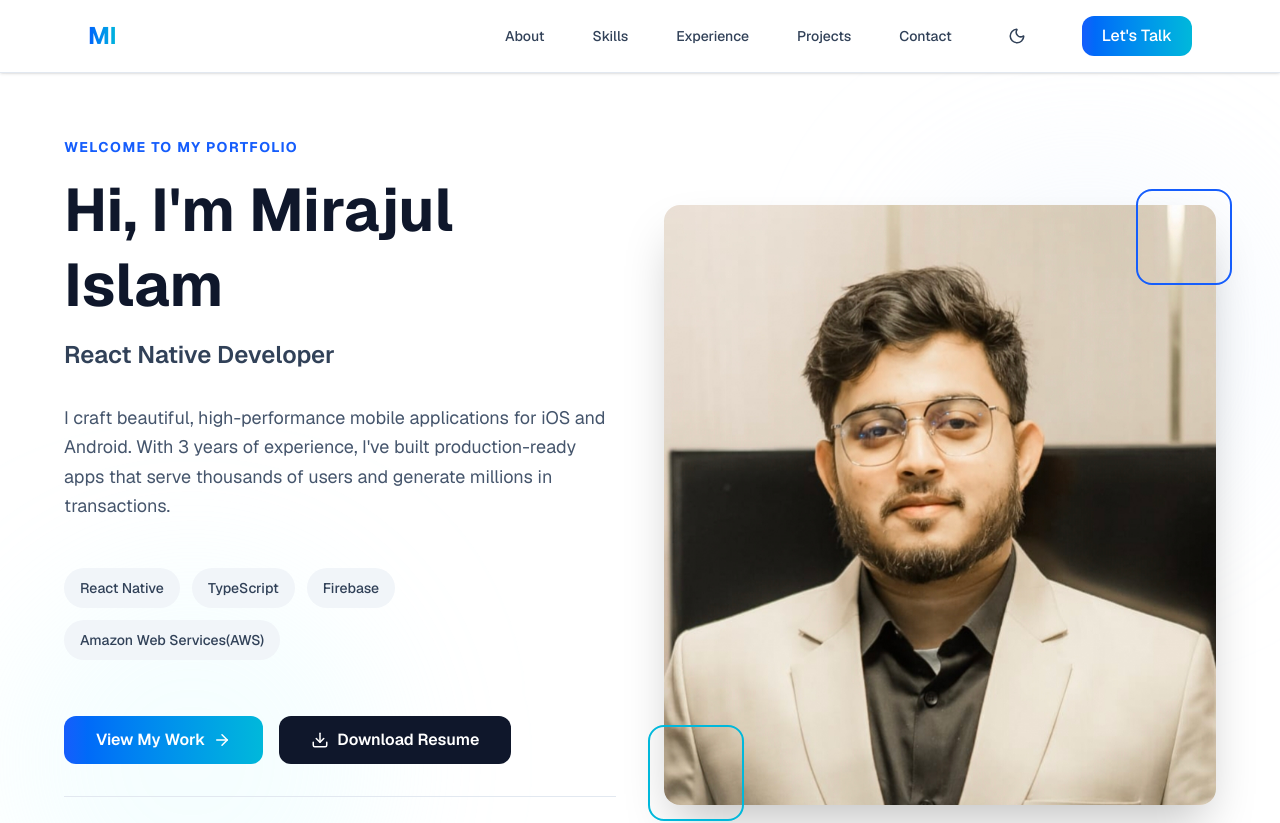
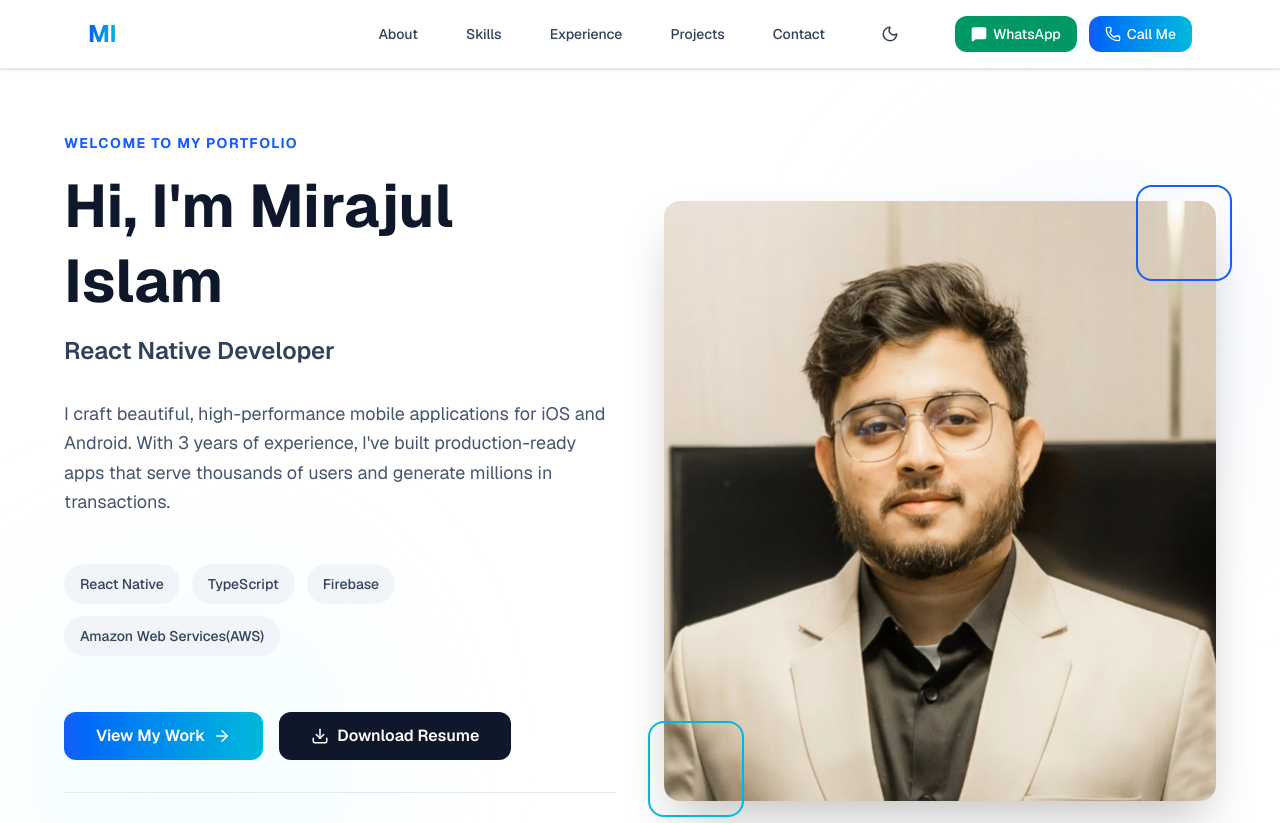
Before and after one commit to MirazRatul/Miraz_Portfolio, a Next.js app: page / in a window 1280 px wide. Shown: the top 823 px of the page. Built offline with nearby package versions, Linux system fonts and the light colour scheme.

Commit message:
feat: added whatsapp and call option

```diff
--- a/components/header.tsx
+++ b/components/header.tsx
@@ -2,7 +2,7 @@
 
 import Link from 'next/link';
 import { useState, useEffect } from 'react';
-import { Menu, X, Copy, Check, Sun, Moon } from 'lucide-react';
+import { Menu, X, Sun, Moon, Phone, MessageSquare } from 'lucide-react';
 import { useTheme } from 'next-themes';
 
 const navItems = [
@@ -15,19 +15,12 @@ const navItems = [
 
 export function Header() {
   const [mobileMenuOpen, setMobileMenuOpen] = useState(false);
-  const [copied, setCopied] = useState(false);
   const [mounted, setMounted] = useState(false);
   const { theme, setTheme } = useTheme();
 
   useEffect(() => {
     setMounted(true);
   }, []);
-
-  const handleCopyEmail = async () => {
-    await navigator.clipboard.writeText('mirajulislam76779@gmail.com');
-    setCopied(true);
-    setTimeout(() => setCopied(false), 2000);
-  };
 
   return (
     <header className="sticky top-0 z-50 bg-white/70 backdrop-blur-md border-b border-slate-200 shadow-sm">
@@ -62,18 +55,24 @@ export function Header() {
               </li>
             )}
             <li>
-              <button
-                onClick={handleCopyEmail}
-                className="px-5 py-2 bg-gradient-to-r from-blue-600 to-cyan-500 text-white rounded-lg font-medium hover:shadow-lg hover:-translate-y-0.5 transition-all duration-200 flex items-center gap-2"
-              >
-                {copied ? (
-                  <>
-                    <Check size={16} /> Copied!
-                  </>
-                ) : (
-                  "Let's Talk"
-                )}
-              </button>
+              <div className="flex items-center gap-3">
+                <a
+                  href="https://wa.me/8801768686868"
+                  target="_blank"
+                  rel="noopener noreferrer"
+                  className="px-4 py-2 bg-emerald-600 hover:bg-emerald-700 text-white rounded-lg font-medium hover:shadow-lg hover:-translate-y-0.5 transition-all duration-200 flex items-center gap-1.5 cursor-pointer text-sm"
+                >
+                  <MessageSquare size={16} className="fill-current" />
+                  WhatsApp
+                </a>
+                <a
+                  href="tel:+8801768686868"
+                  className="px-4 py-2 bg-gradient-to-r from-blue-600 to-cyan-500 text-white rounded-lg font-medium hover:shadow-lg hover:-translate-y-0.5 transition-all duration-200 flex items-center gap-1.5 cursor-pointer text-sm"
+                >
+                  <Phone size={16} />
+                  Call Me
+                </a>
+              </div>
             </li>
           </ul>
 
@@ -113,16 +112,25 @@ export function Header() {
                 </button>
               </li>
             )}
-            <li>
-              <button
-                onClick={() => {
-                  handleCopyEmail();
-                  setMobileMenuOpen(false);
-                }}
-                className="block w-full px-5 py-2 bg-gradient-to-r from-blue-600 to-cyan-500 text-white rounded-lg font-medium text-center transition-all"
+            <li className="grid grid-cols-2 gap-3 mt-2 border-t border-slate-100 dark:border-slate-800 pt-4">
+              <a
+                href="https://wa.me/8801768686868"
+                target="_blank"
+                rel="noopener noreferrer"
+                onClick={() => setMobileMenuOpen(false)}
+                className="flex items-center justify-center gap-1.5 px-4 py-2.5 bg-emerald-600 hover:bg-emerald-700 text-white rounded-lg font-medium text-center transition-all shadow-sm cursor-pointer text-sm"
               >
-                {copied ? 'Email Copied!' : "Let's Talk"}
-              </button>
+                <MessageSquare size={16} className="fill-current" />
+                WhatsApp
+              </a>
+              <a
+                href="tel:+8801768686868"
+                onClick={() => setMobileMenuOpen(false)}
+                className="flex items-center justify-center gap-1.5 px-4 py-2.5 bg-gradient-to-r from-blue-600 to-cyan-500 text-white rounded-lg font-medium text-center transition-all shadow-sm cursor-pointer text-sm"
+              >
+                <Phone size={16} />
+                Call Me
+              </a>
             </li>
           </ul>
         )}
```
